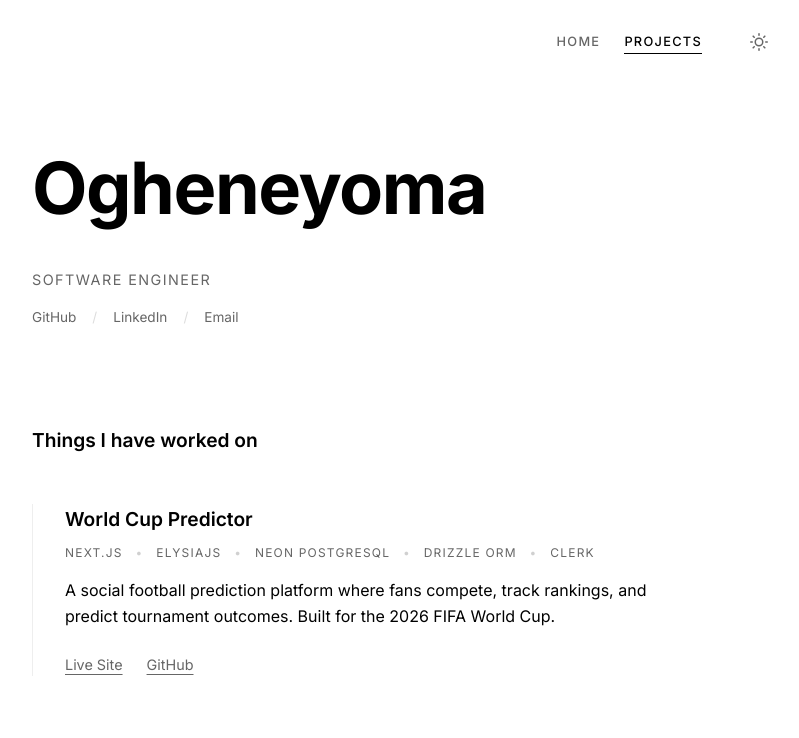
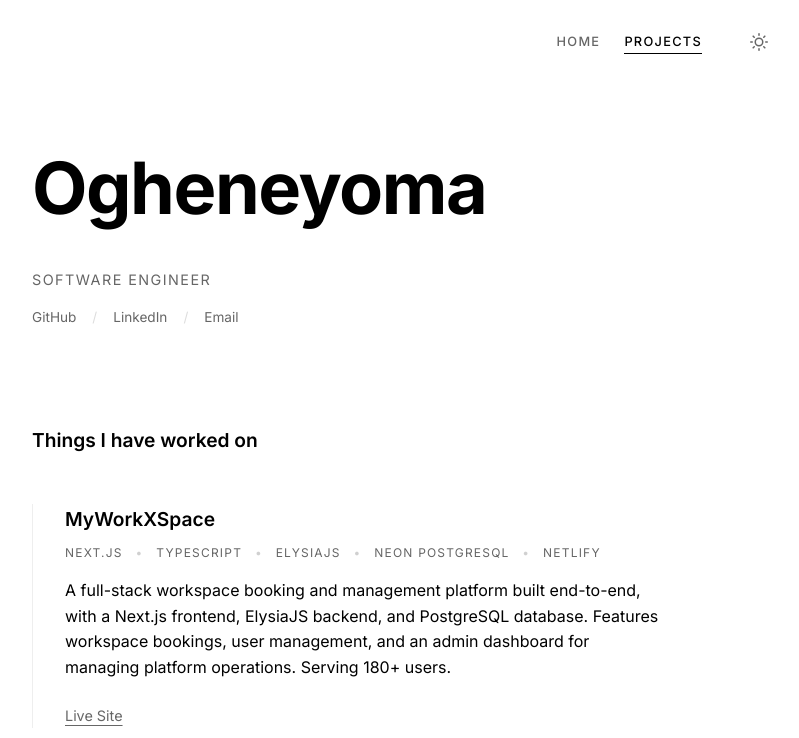
Before and after one commit to DevYoma/me, a Next.js app: page /projects in a window 1280 px wide. Shown: the top 738 px of the page, without its empty margins (240-1039 px from the left). Built offline with nearby package versions, Linux system fonts and the light colour scheme.

Commit message:
chore: update content

```diff
--- a/app/page.tsx
+++ b/app/page.tsx
@@ -16,10 +16,7 @@ export default function Home() {
       <div className={styles.current}>
         <h2>Currently</h2>
         <p>
-          Building <a href="https://fybvault.com" target="_blank" rel="noopener noreferrer"><strong>FYBVault</strong></a> — helping university students manage group savings and event contributions without spreadsheets, missed payments, or WhatsApp confusion.
-        </p>
-        <p>
-          Also building <a href="https://world-cup-predictor-taupe.vercel.app/" target="_blank" rel="noopener noreferrer"><strong>World Cup Predictor</strong></a> — a social football prediction platform where fans compete, track rankings, and predict tournament outcomes.
+          Improving my software engineering skills and diving deeper into Angular while building practical products that solve real-world problems.
         </p>
       </div>
     </section>
--- a/app/projects/page.tsx
+++ b/app/projects/page.tsx
@@ -8,12 +8,12 @@ export const metadata: Metadata = {
 
 const projects = [
   {
-    id: 'world-cup-predictor',
-    title: 'World Cup Predictor',
-    tech: ['Next.js', 'ElysiaJS', 'Neon PostgreSQL', 'Drizzle ORM', 'Clerk'],
-    description: 'A social football prediction platform where fans compete, track rankings, and predict tournament outcomes. Built for the 2026 FIFA World Cup.',
-    live: 'https://world-cup-predictor-taupe.vercel.app/',
-    github: 'https://github.com/DevYoma/world-cup-predictor'
+    id: 'myworkxspace',
+    title: 'MyWorkXSpace',
+    tech: ['Next.js', 'TypeScript', 'ElysiaJS', 'Neon PostgreSQL', 'Netlify'],
+    description: 'A full-stack workspace booking and management platform built end-to-end, with a Next.js frontend, ElysiaJS backend, and PostgreSQL database. Features workspace bookings, user management, and an admin dashboard for managing platform operations. Serving 180+ users.',
+    live: 'https://myworkxpace.com',
+    github: '' // Private codebase
   },
   {
     id: 'fybvault',
@@ -22,6 +22,14 @@ const projects = [
     description: 'Helping university students manage group savings and event contributions without spreadsheets, missed payments, or WhatsApp confusion.',
     live: 'https://fybvault.com',
     github: '' // Private codebase
+  },
+  {
+    id: 'world-cup-predictor',
+    title: 'World Cup Predictor',
+    tech: ['Next.js', 'ElysiaJS', 'Neon PostgreSQL', 'Drizzle ORM', 'Clerk'],
+    description: 'A social football prediction platform where fans compete, track rankings, and predict tournament outcomes. Built for the 2026 FIFA World Cup.',
+    live: 'https://world-cup-predictor-taupe.vercel.app/',
+    github: 'https://github.com/DevYoma/world-cup-predictor'
   },
   {
     id: 'digital-logbook',
```
